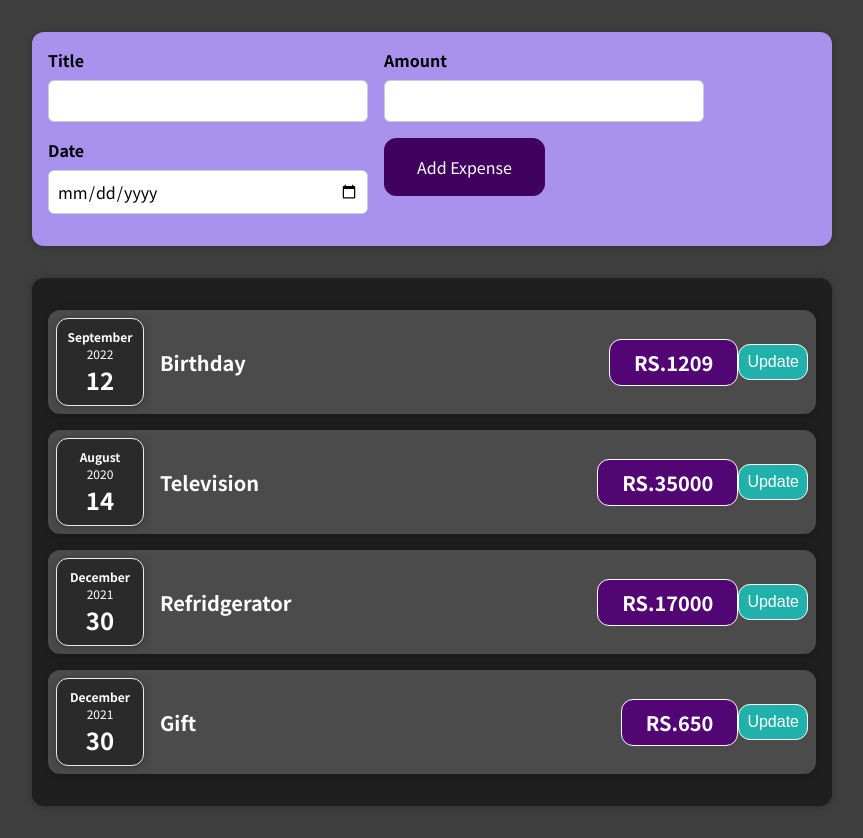
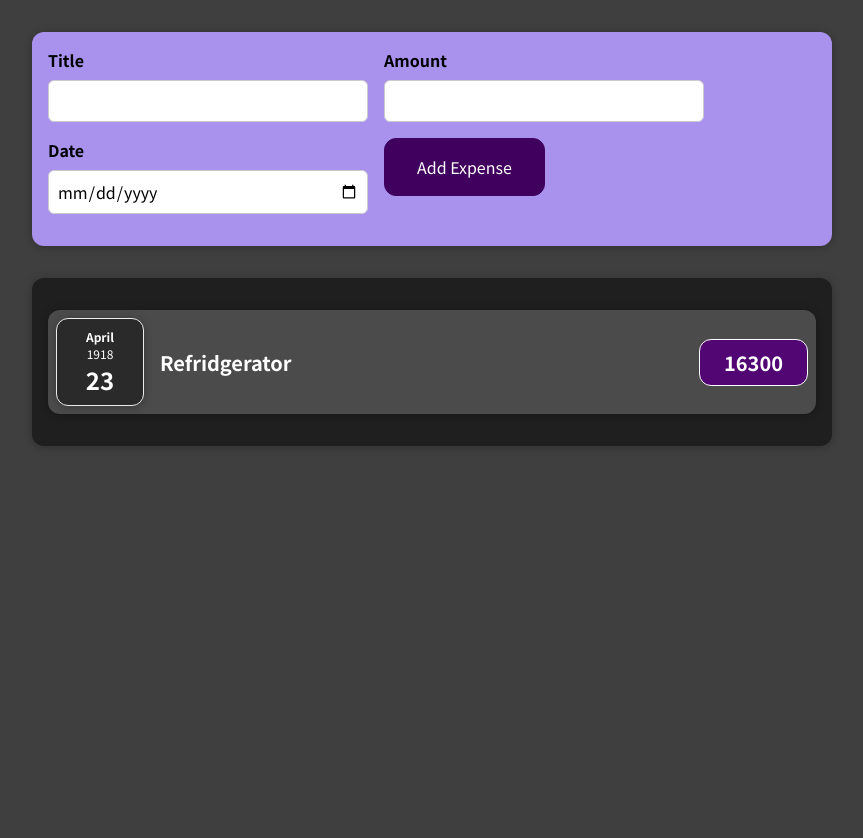
Before and after one commit to GeethasriIrudayasamy/Expense_Tracker_1, a React (Create React App) app: page / in a window 1280 px wide. Shown: the whole page, without its empty margins (208-1071 px from the left). After the commit the page ends 800 px from the top, so only its background shows below. Built offline with nearby package versions, Linux system fonts and the light colour scheme.

Commit message:
Making Expense visible on screen dynamically

```diff
--- a/src/App.js
+++ b/src/App.js
@@ -1,12 +1,29 @@
+import React, { useState } from "react";
 import Expenses from "./Components/ExpenseDetails/Expenses";
 import "./Components/ExpenseDetails/expenses.css";
 import NewExpense from "./Components/ExpenseForm/NewExpense";
 
+const initialValue = [
+    {
+        id: 1,
+        title: "Refridgerator",
+        amount: 16300,
+        date: new Date(12, 10, 2000),
+    },
+];
 const App = () => {
+    const [expenses, setExpenses] = useState(initialValue);
+
+    const addExpenseHandler = (expense) => {
+        setExpenses((prevExpense) => {
+            return [expense, ...prevExpense];
+        });
+    };
+
     return (
         <div>
-            <NewExpense />
-            <Expenses></Expenses>
+            <NewExpense onAddExpense={addExpenseHandler} />
+            <Expenses item={expenses}></Expenses>
         </div>
     );
 };
--- a/src/Components/ExpenseDetails/Expenses.js
+++ b/src/Components/ExpenseDetails/Expenses.js
@@ -1,36 +1,11 @@
+import React, { useState } from "react";
 import Card from "../Card/Card";
 import ExpenseItem from "../ExpenseItem/ExpenseItem";
 
-const Expenses = () => {
-    const expenses = [
-        {
-            date: new Date(2022, 8, 12),
-            title: "Birthday",
-            location: "Bakery",
-            amount: "RS.1209",
-        },
-        {
-            date: new Date(2020, 7, 14),
-            title: "Television",
-            location: "Satya Electronics",
-            amount: "RS.35000",
-        },
-        {
-            date: new Date(2021, 11, 30),
-            title: "Refridgerator",
-            location: "Satya Electronics",
-            amount: "RS.17000",
-        },
-        {
-            date: new Date(2021, 11, 30),
-            title: "Gift",
-            location: "SK showrooms",
-            amount: "RS.650",
-        },
-    ];
+const Expenses = (props) => {
     return (
         <Card className="expenses">
-            {expenses.map((data) => (
+            {props.item.map((data) => (
                 <ExpenseItem
                     date={data.date}
                     title={data.title}
--- a/src/Components/ExpenseForm/ExpenseForm.js
+++ b/src/Components/ExpenseForm/ExpenseForm.js
@@ -1,7 +1,7 @@
 import React, { useState } from "react";
 import "./ExpenseForm.css";
 
-const ExpenseForm = () => {
+const ExpenseForm = (props) => {
     const [enteredTitle, setEnteredTitle] = useState("");
 
     const [enteredAmount, setEnteredAmount] = useState("");
@@ -28,7 +28,7 @@ const ExpenseForm = () => {
             date: new Date(enteredDate),
         };
 
-        console.log(ExpenseData);
+        props.onSaveExpenses(ExpenseData);
         setEnteredAmount("");
         setEnteredDate("");
         setEnteredTitle("");
@@ -38,7 +38,11 @@ const ExpenseForm = () => {
             <div className="new-expense__controls">
                 <div className="new-expense__control">
                     <label>Title</label>
-                    <input type="text" onChange={titleChangeHandler} />
+                    <input
+                        type="text"
+                        value={enteredTitle}
+                        onChange={titleChangeHandler}
+                    />
                 </div>
                 <div className="new-expense__control">
                     <label>Amount</label>
@@ -46,6 +50,7 @@ const ExpenseForm = () => {
                         type="number"
                         min="0.01"
                         step="0.01"
+                        value={enteredAmount}
                         onChange={amountChangeHandler}
                     />
                 </div>
@@ -55,6 +60,7 @@ const ExpenseForm = () => {
                         type="date"
                         min="2019-01-01"
                         max="2022-12-31"
+                        value={enteredDate}
                         onChange={dateChangeHandler}
                     />
                 </div>
--- a/src/Components/ExpenseForm/NewExpense.js
+++ b/src/Components/ExpenseForm/NewExpense.js
@@ -2,10 +2,18 @@ import ExpenseForm from "./ExpenseForm";
 
 import "./NewExpense.css";
 
-const NewExpense = () => {
+const NewExpense = (props) => {
+    const saveExpxenseHAndler = (eneteredExpenseData) => {
+        const expenseData = {
+            ...eneteredExpenseData,
+            id: Math.random().toString(),
+        };
+        props.onAddExpense(expenseData);
+    };
+
     return (
         <div className="new-expense">
-            <ExpenseForm />
+            <ExpenseForm onSaveExpenses={saveExpxenseHAndler} />
         </div>
     );
 };
--- a/src/Components/ExpenseItem/ExpenseItem.js
+++ b/src/Components/ExpenseItem/ExpenseItem.js
@@ -1,25 +1,25 @@
-import React, { useState } from "react";
+// import React, { useState } from "react";
 import ExpenseDate from "../ExpenseDate/ExpenseDate";
 import ExpenseDetails from "../ExpenseDetails/ExpenseDetails";
 import "./ExpenseItem.css";
 import Card from "../Card/Card";
 
 const ExpenseItem = (props) => {
-    const [expense, setExpense] = useState(props.amount);
+    // const [expense, setExpense] = useState(props.amount);
 
-    const updateHandler = () => {
-        setExpense("100$");
+    // const updateHandler = () => {
+    //     setExpense("100$");
 
-        console.log("expense amount changed to 100$");
-    };
+    //     console.log("expense amount changed to 100$");
+    // };
     return (
         <Card className="expense-item">
             <ExpenseDate date={props.date} />
-            <ExpenseDetails title={props.title} amount={expense} />
-
+            <ExpenseDetails title={props.title} amount={props.amount} />
+            {/*
             <button className="update-button" onClick={updateHandler}>
                 Update
-            </button>
+            </button> */}
         </Card>
     );
 };
```
